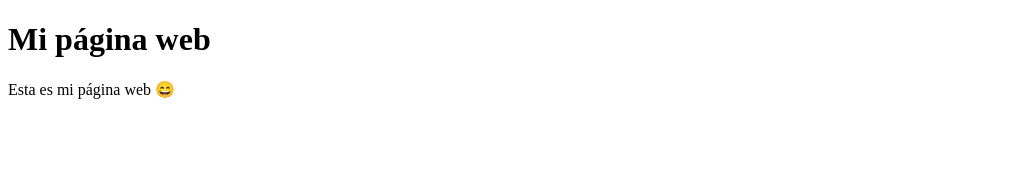
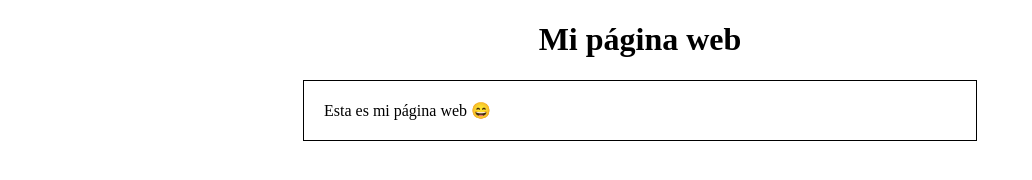
Before and after one commit to beaexp/ejemplo-git, a plain HTML site: page index.html in a window 1280 px wide. Shown: the whole page, without its empty margins (0-1032 px from the left). Drawn offline with Linux system fonts and the light colour scheme.

Commit message:
Añadida hoja de estilos style.css

```diff
--- a/index.html
+++ b/index.html
@@ -5,6 +5,7 @@
     <meta http-equiv="X-UA-Compatible" content="IE=edge">
     <meta name="viewport" content="width=device-width, initial-scale=1.0">
     <title>Mi página web</title>
+    <link rel="stylesheet" href="style.css">
 </head>
 <body>
     <h1>Mi página web</h1>
--- /dev/null
+++ b/style.css
@@ -0,0 +1,9 @@
+h1{
+    text-align: center;
+}
+p{
+    border: 1px solid black;
+    width: 50%;
+    margin: auto;
+    padding: 20px;
+}
```
